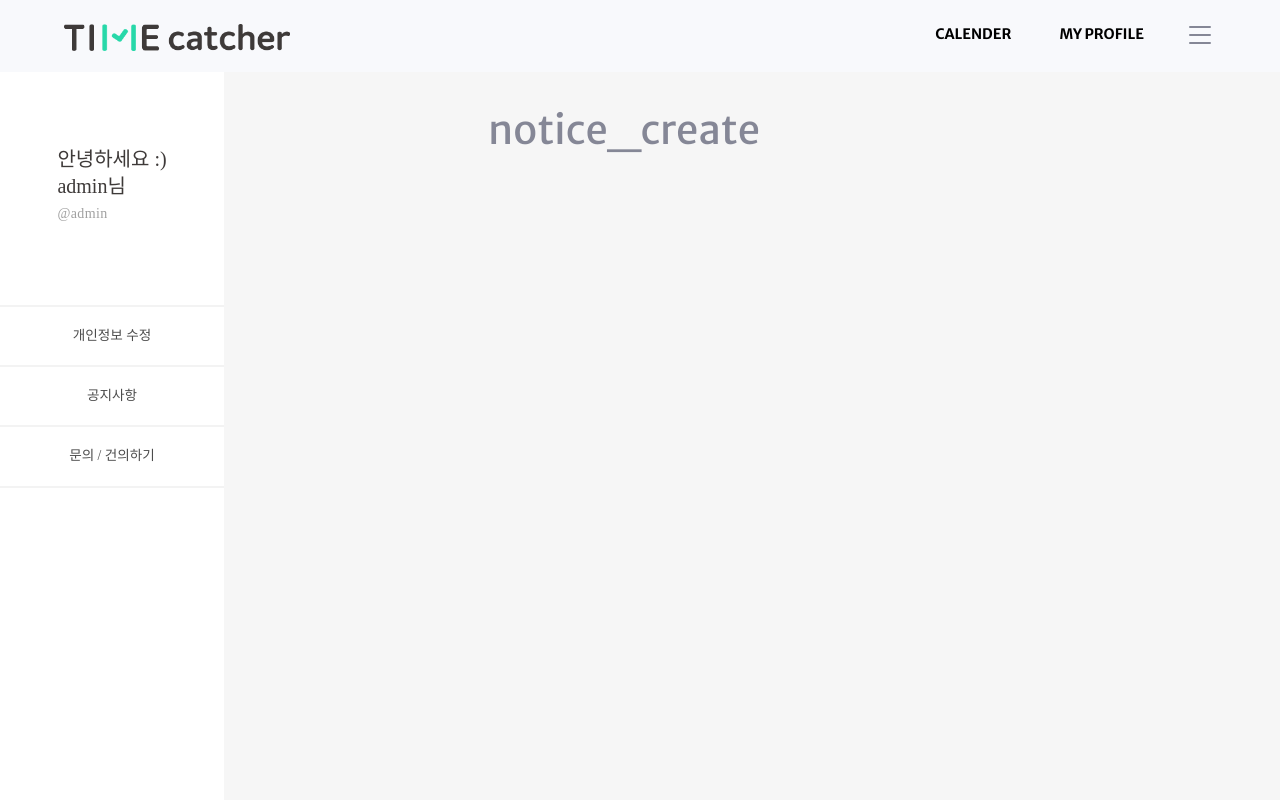
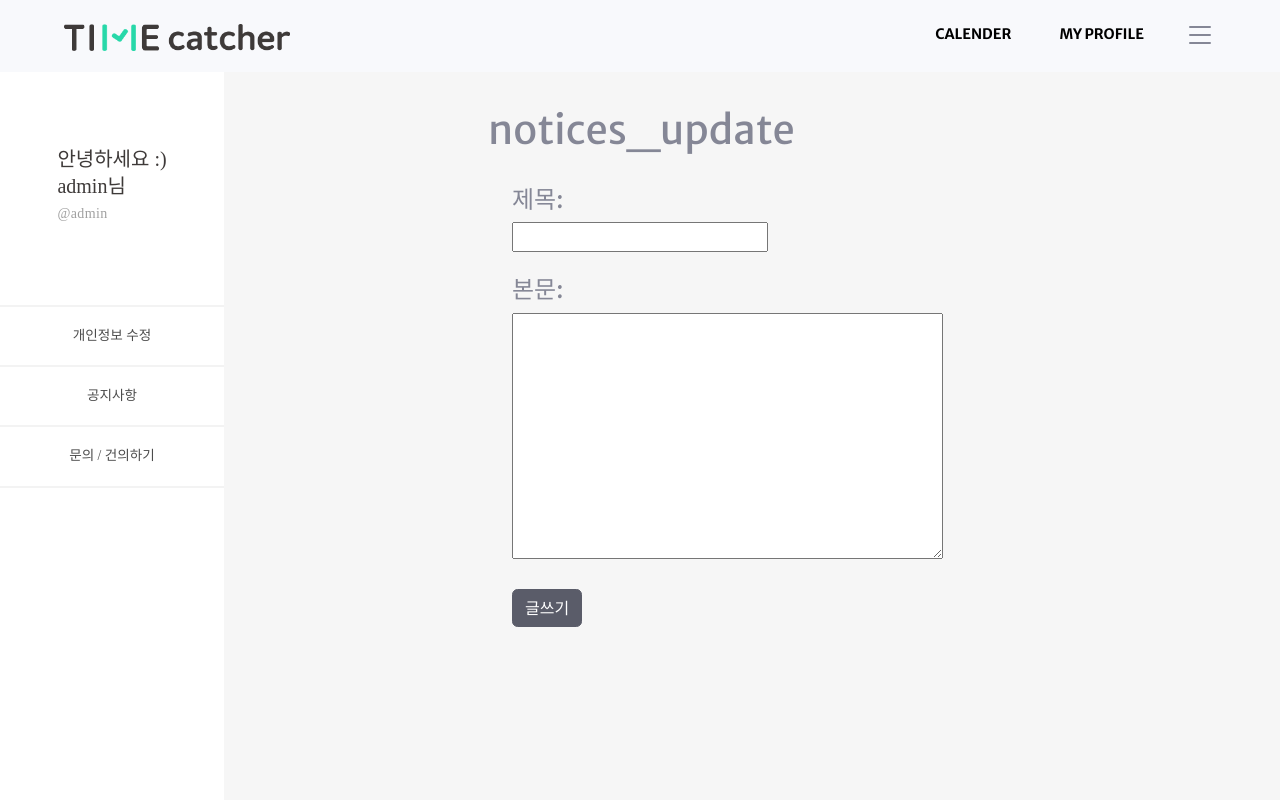
Before and after one commit to integerJI/TIME_catcher, a Django app: page /timeApp/notices_update/1 in a window 1280 px wide. Run offline with Django 3.2, Linux system fonts and the light colour scheme; a user stored in the database is signed in; data comes from the database, SQL or seed files in the repository; both versions use the stored data as it was after the commit; some libraries are stand-ins or nearby versions.

Commit message:
수정하기 완료

```diff
--- a/timeApp/templates/customer_update.html
+++ b/timeApp/templates/customer_update.html
@@ -3,7 +3,7 @@
 {% block content_side %}
 <div id="content-wrapper" style="background-color: #f6f6f6;" class="d-flex justify-content-center">
   <div class="cantrion" style="margin-top: 10%; width: 50%;">
-    <h1>customer_create</h1>
+    <h1>customer_update</h1>
     <br>
     <div class="container">
       <form method="POST">
--- a/timeApp/templates/notices_update.html
+++ b/timeApp/templates/notices_update.html
@@ -3,7 +3,22 @@
 {% block content_side %}
 <div id="content-wrapper" style="background-color: #f6f6f6;" class="d-flex justify-content-center">
   <div class="cantrion" style="margin-top: 10%; width: 50%;">
-    <h1>notice_create</h1>
+    <h1>notices_update</h1>
+    <br>
+    <div class="container">
+      <form method="POST">
+        {% csrf_token %}
+        <h4>제목: </h4>
+        <input type="text" name="title">
+        <br>
+        <br>
+        <h4>본문: </h4>
+        <textarea cols=40 rows=10 name="body"></textarea>
+        <br>
+        <br>
+        <input class="btn btn-dark" type="submit" value="글쓰기">
+      </form>
+    </div>
   </div>
 </div>
 {% endblock %}
```
Also changed, not shown: db.sqlite3.
